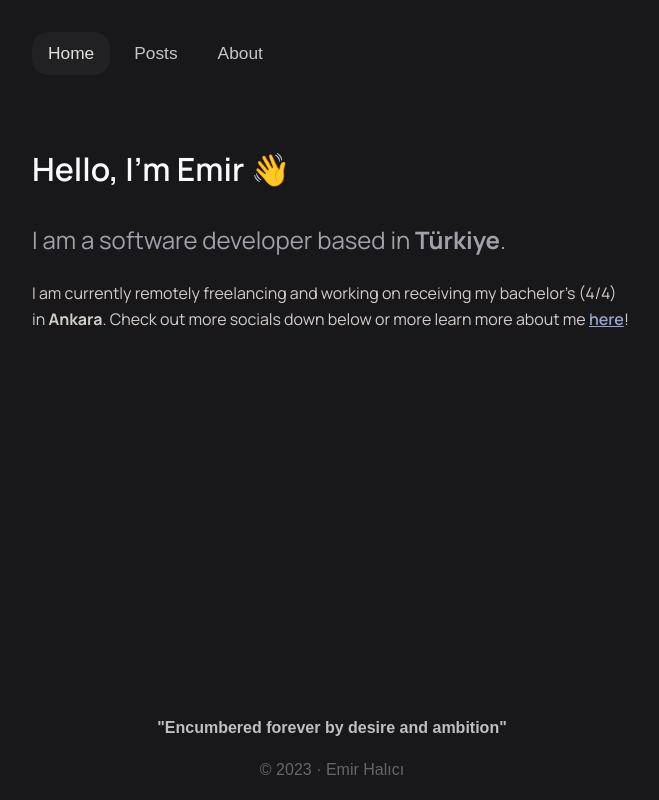
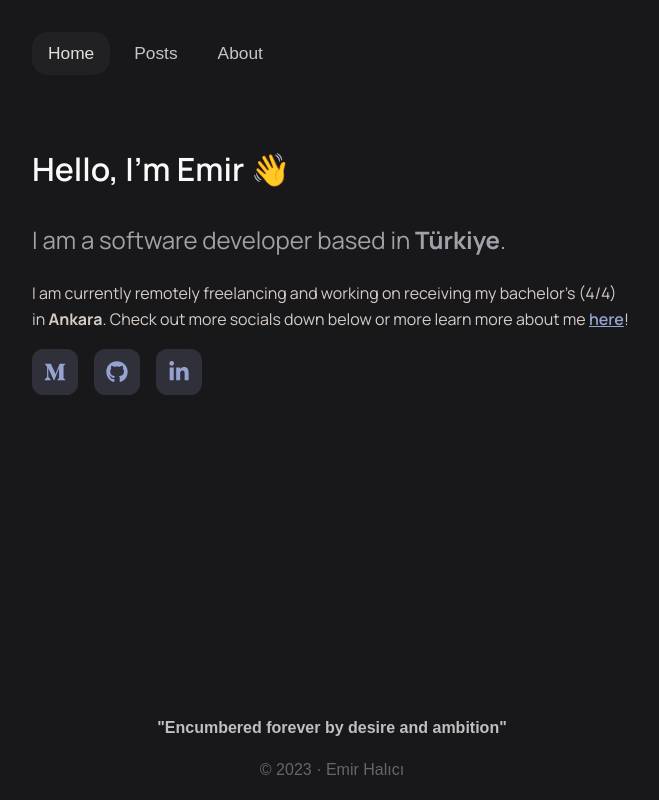
Before and after one commit to emirhalici/personal_page, a React (Vite) app: page / in a window 1280 px wide. Shown: the whole page, without its empty margins (308-967 px from the left). Built offline with nearby package versions, Linux system fonts and the light colour scheme; a web font is replaced by a local one.

Commit message:
feat: add social links

```diff
--- a/package.json
+++ b/package.json
@@ -15,6 +15,7 @@
   "dependencies": {
     "react": "^18.1.0",
     "react-dom": "^18.1.0",
+    "react-icons": "^4.10.1",
     "react-router-dom": "^6.14.1"
   },
   "devDependencies": {
--- /dev/null
+++ b/src/components/SocialLinks/SocialLinks.css
@@ -0,0 +1,31 @@
+.root-social-links {
+  display: flex;
+  flex-direction: row;
+}
+
+.social-icon {
+  margin-right: 16px;
+  background-color: #30303b;
+  color: #b6c5ce;
+  border-radius: 25%;
+  padding: 12px;
+  display: flex;
+  align-items: center;
+  justify-content: center;
+  overflow: hidden;
+  transition: border-radius 100ms, background-color 100ms, color 100ms;
+}
+
+.social-icon-inner {
+  display: flex;
+  align-items: center;
+  justify-content: center;
+  width: 100%;
+  height: 100%;
+}
+
+.social-icon:hover {
+  background-color: #93bad3;
+  color: #30303b;
+  border-radius: 40%;
+}
--- /dev/null
+++ b/src/components/SocialLinks/SocialLinks.tsx
@@ -0,0 +1,27 @@
+import './SocialLinks.css';
+import { FaMediumM, FaGithub, FaLinkedinIn } from 'react-icons/fa';
+import React from 'react';
+
+export default function SocialLinks() {
+  return (
+    <div className='root-social-links'>
+      <SocialIcon icon={<FaMediumM />} url='https://medium.com/@emirhalici' name='Medium' />
+      <SocialIcon icon={<FaGithub />} url='https://github.com/emirhalici/' name='Github' />
+      <SocialIcon
+        icon={<FaLinkedinIn />}
+        url='https://www.linkedin.com/in/emirhalici/'
+        name='LinkedIn'
+      />
+    </div>
+  );
+}
+
+function SocialIcon(props: { icon: React.ReactElement; url: string; name: string }) {
+  return (
+    <a href={props.url} target='_blank' rel='noopener noreferrer' className='social-icon'>
+      <span className='social-icon-inner'>
+        {React.cloneElement(props.icon as React.ReactElement, { size: 22 })}
+      </span>
+    </a>
+  );
+}
--- a/src/pages/AboutPage/AboutPage.tsx
+++ b/src/pages/AboutPage/AboutPage.tsx
@@ -1,5 +1,6 @@
 import { TextSubtitle, TextTitle } from '~/components/Texts/Texts';
 import './AboutPage.css';
+import SocialLinks from '~/components/SocialLinks/SocialLinks';
 
 export default function AboutPage() {
   const emailLink = 'mailto:emir.halici1@gmail.com';
@@ -38,7 +39,8 @@ export default function AboutPage() {
         Feel free to contact me via my primary <a href={emailLink}>email account</a> for work
         related topics or just to have a chat.
       </p>
-      <EmptySpace height={60}></EmptySpace>
+      <SocialLinks />
+      <EmptySpace height={60} />
     </div>
   );
 }
--- a/src/pages/HomePage/HomePage.tsx
+++ b/src/pages/HomePage/HomePage.tsx
@@ -2,6 +2,7 @@ import { TextSubtitle, TextTitle } from '~/components/Texts/Texts';
 import './HomePage.css';
 import { Link } from 'react-router-dom';
 import { routeNames } from '~/constants/RouteNames';
+import SocialLinks from '~/components/SocialLinks/SocialLinks';
 
 export default function HomePage() {
   return (
@@ -15,6 +16,7 @@ export default function HomePage() {
         <b>Ankara</b>. Check out more socials down below or more learn more about me{' '}
         <Link to={routeNames.about.path}> here</Link>!
       </p>
+      <SocialLinks />
     </div>
   );
 }
```
Also changed, not shown: 2 other files (tests, documents, lock files or other folders).
